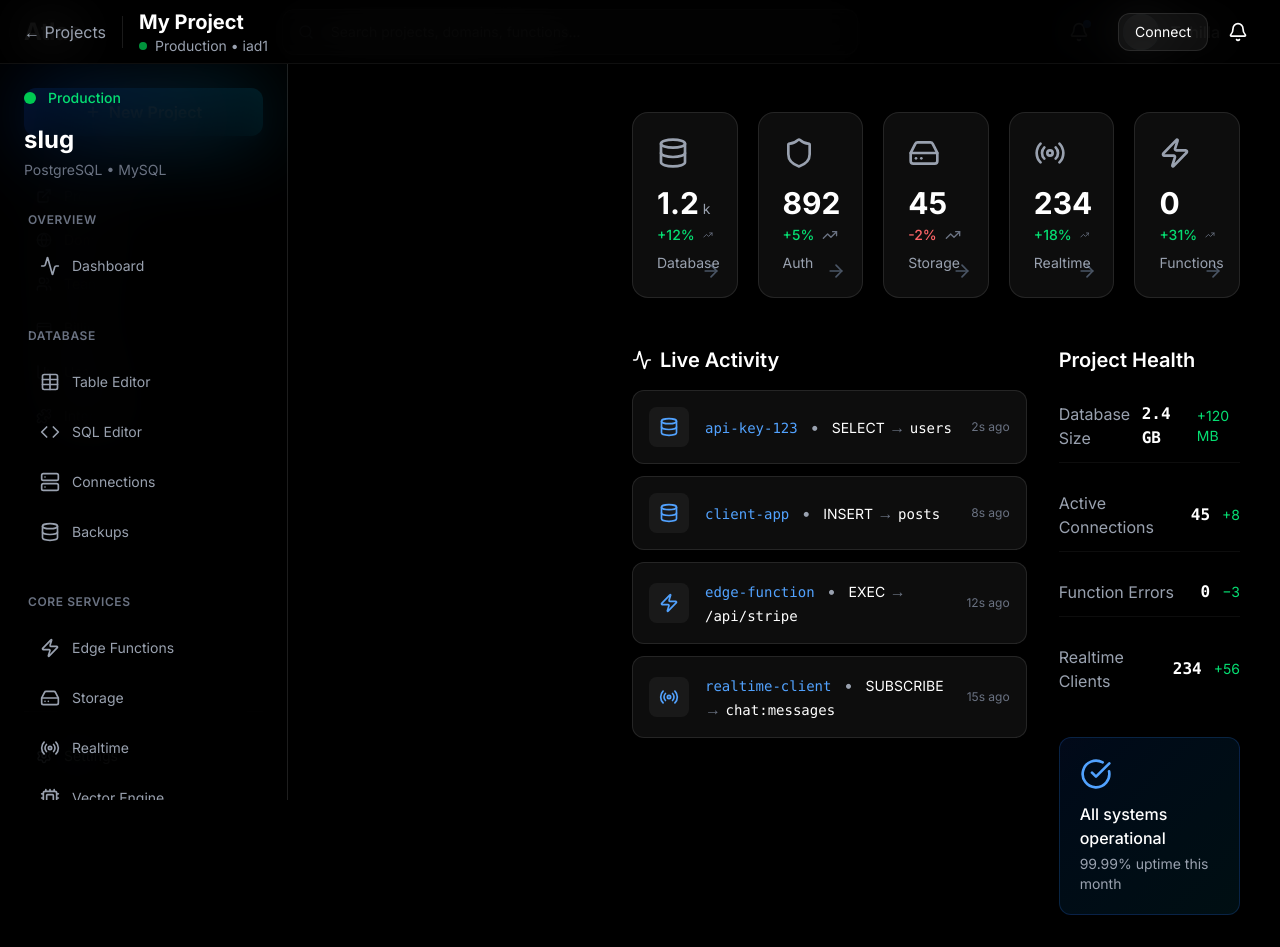
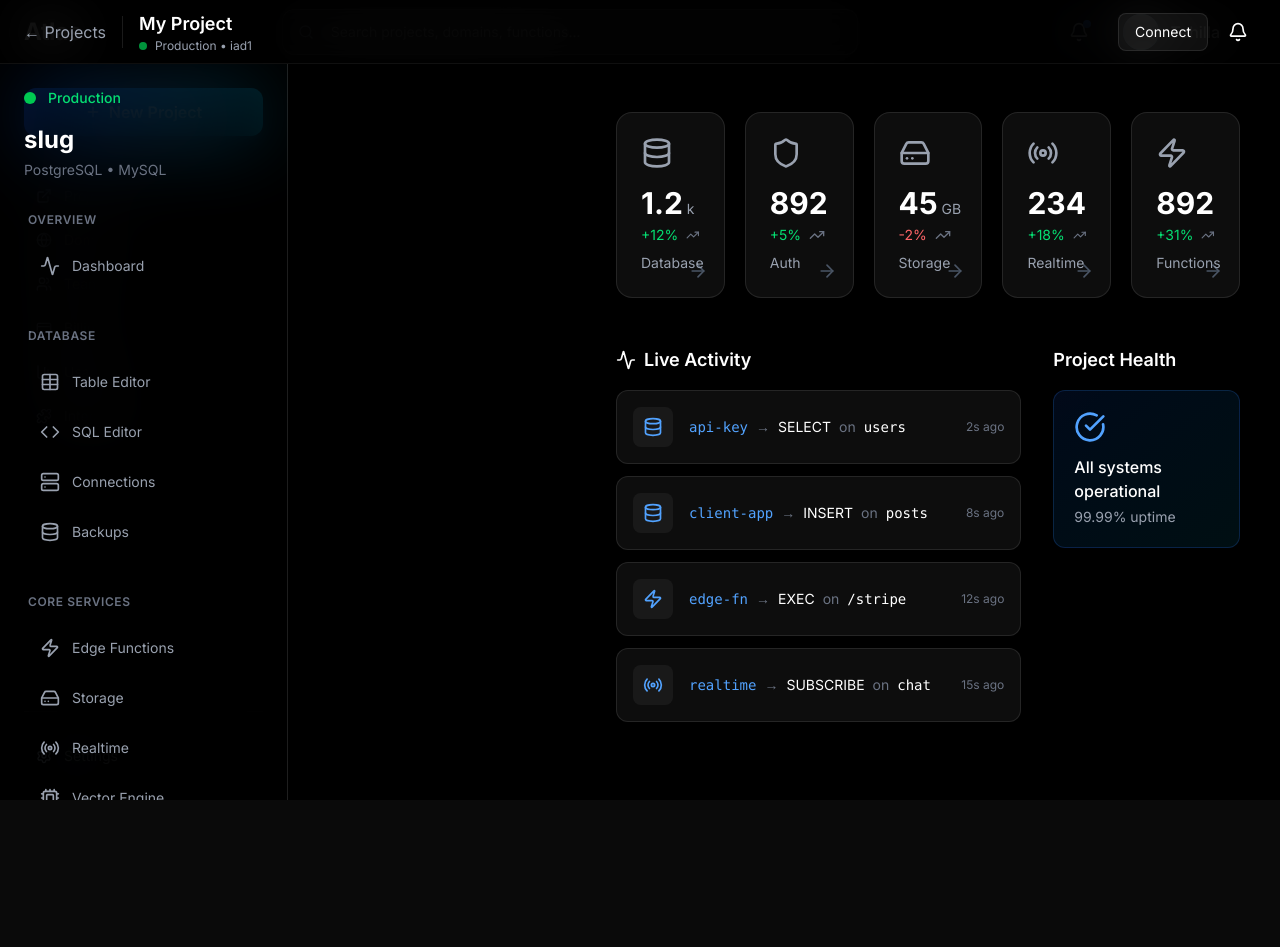
Before and after one commit to TEHILLA-22/atlas, a Next.js app: page /dashboard/project/slug/database in a window 1280 px wide. After the commit the page ends 800 px from the top, so only its background shows below. Built offline with nearby package versions, Linux system fonts and the light colour scheme; grey boxes are pictures that could not be loaded.

Commit message:
Refactor ProjectOverview component structure

```diff
--- a/src/app/dashboard/project/slug/database/page.tsx
+++ b/src/app/dashboard/project/slug/database/page.tsx
@@ -10,42 +10,74 @@ import {
   HardDrive,
   Radio,
   Zap,
-  Server,
-  BarChart3,
-  Clock,
   TrendingUp,
-  Users,
   ArrowRight,
   CheckCircle,
-  Bell
+  Bell,
 } from 'lucide-react';
 import { motion } from 'framer-motion';
 
-export default function ProjectOverview() {
-  const { slug } = useParams();
-  const projectName = slug?.toString().replace(/-/g, ' ').replace(/\b\w/g, l => l.toUpperCase()) || 'My Project';
+/* ---------------------------------------------
+ * Types
+ * ------------------------------------------- */
 
-  // Real-time stats (in prod: fetched via SSE or tRPC)
-  const stats = {
-    database: { requests: 1.2, unit: 'k', trend: '+12%' },
-    auth: { requests: 892, unit: '', trend: '+5%' },
-    storage: { requests: 45, unit: '', trend: '-2%' },
-    realtime: { requests: 234, unit: '', trend: '+18%' },
-    functions: { executions: 892, unit: '', trend: '+31%' },
+type ServiceKey =
+  | 'database'
+  | 'auth'
+  | 'storage'
+  | 'realtime'
+  | 'functions';
+
+type Metric = {
+  value: number;
+  unit: string;
+  trend: `+${number}%` | `-${number}%`;
 };
 
-  const quickLinks = [
-    { name: 'Database', icon: Database, href: 'database', color: 'from-blue-500 to-cyan-500' },
-    { name: 'Auth', icon: Shield, href: 'auth', color: 'from-emerald-500 to-teal-500' },
-    { name: 'Storage', icon: HardDrive, href: 'storage', color: 'from-purple-500 to-pink-500' },
-    { name: 'Realtime', icon: Radio, href: 'realtime', color: 'from-orange-500 to-red-500' },
-    { name: 'Functions', icon: Zap, href: 'functions', color: 'from-yellow-500 to-amber-500' },
+type ServiceLink = {
+  key: ServiceKey;
+  name: string;
+  href: ServiceKey;
+  icon: React.ElementType;
+  color: string;
+};
+
+/* ---------------------------------------------
+ * Static Data (MVP)
+ * ------------------------------------------- */
+
+const STATS: Record<ServiceKey, Metric> = {
+  database: { value: 1.2, unit: 'k', trend: '+12%' },
+  auth: { value: 892, unit: '', trend: '+5%' },
+  storage: { value: 45, unit: 'GB', trend: '-2%' },
+  realtime: { value: 234, unit: '', trend: '+18%' },
+  functions: { value: 892, unit: '', trend: '+31%' },
+};
+
+const SERVICES: ServiceLink[] = [
+  { key: 'database', name: 'Database', href: 'database', icon: Database, color: 'from-blue-500 to-cyan-500' },
+  { key: 'auth', name: 'Auth', href: 'auth', icon: Shield, color: 'from-emerald-500 to-teal-500' },
+  { key: 'storage', name: 'Storage', href: 'storage', icon: HardDrive, color: 'from-purple-500 to-pink-500' },
+  { key: 'realtime', name: 'Realtime', href: 'realtime', icon: Radio, color: 'from-orange-500 to-red-500' },
+  { key: 'functions', name: 'Functions', href: 'functions', icon: Zap, color: 'from-yellow-500 to-amber-500' },
 ];
+
+/* ---------------------------------------------
+ * Component
+ * ------------------------------------------- */
+
+export default function ProjectOverview() {
+  const { slug } = useParams<{ slug: string }>();
+
+  const projectName =
+    slug
+      ?.replace(/-/g, ' ')
+      .replace(/\b\w/g, (l) => l.toUpperCase()) ?? 'My Project';
 
   return (
     <div className="min-h-screen bg-black text-white">
-      {/* Fixed Header - Same as before */}
-      <header className="fixed top-0 left-0 right-0 h-16 bg-black/80 backdrop-blur-xl border-b border-white/5 z-50">
+      {/* Header */}
+      <header className="fixed inset-x-0 top-0 h-16 bg-black/80 backdrop-blur-xl border-b border-white/5 z-50">
         <div className="h-full px-6 flex items-center justify-between">
           <div className="flex items-center gap-4">
             <Link href="/dashboard" className="text-gray-400 hover:text-white transition">
@@ -53,8 +85,8 @@ export default function ProjectOverview() {
             </Link>
             <div className="h-8 w-px bg-white/10" />
             <div>
-              <h1 className="text-xl font-bold">{projectName}</h1>
-              <div className="flex items-center gap-2 text-sm text-gray-400">
+              <h1 className="text-lg font-semibold">{projectName}</h1>
+              <div className="flex items-center gap-2 text-xs text-gray-400">
                 <span className="w-2 h-2 bg-green-500 rounded-full animate-pulse" />
                 Production • iad1
               </div>
@@ -62,116 +94,119 @@ export default function ProjectOverview() {
           </div>
 
           <div className="flex items-center gap-3">
-            <button className="px-4 py-2 bg-white/5 border border-white/10 rounded-xl text-sm hover:border-white/20 transition">
+            <button className="px-4 py-2 bg-white/5 border border-white/10 rounded-lg text-sm hover:border-white/20">
               Connect
             </button>
-            <button className="p-2 hover:bg-white/5 rounded-lg transition">
+            <button className="p-2 hover:bg-white/5 rounded-lg">
               <Bell className="w-5 h-5" />
             </button>
           </div>
         </div>
       </header>
 
-      {/* Main Dashboard */}
-      <main className="pt-20 px-6 lg:px-10 lg:ml-4">
-        <div className="max-w-7xl mx-auto py-8">
+      {/* Main */}
+      <main className="pt-20 px-6 lg:px-10">
+        {/* IMPORTANT:
+           - no mx-auto
+           - content starts near sidebar like Supabase */}
+        <div className="max-w-none w-full py-8">
 
-          {/* Hero Stats Grid */}
-          <div className="grid grid-cols-2 md:grid-cols-3 lg:grid-cols-5 gap-5 mb-12">
-            {quickLinks.map((service) => (
+          {/* Metrics */}
+          <div className="grid grid-cols-2 md:grid-cols-3 xl:grid-cols-5 gap-5 mb-12">
+            {SERVICES.map((service) => {
+              const metric = STATS[service.key];
+
+              return (
                 <Link
-                key={service.name}
+                  key={service.key}
                   href={service.href}
-                className="group relative overflow-hidden bg-white/5 backdrop-blur-xl border border-white/10 rounded-2xl p-6 hover:border-white/20 transition-all duration-300"
+                  className="group relative bg-white/5 border border-white/10 rounded-2xl p-6 hover:border-white/20 transition"
                 >
-                <div className={`absolute inset-0 bg-gradient-to-br ${service.color} opacity-0 group-hover:opacity-10 transition-opacity`} />
+                  <div
+                    className={`absolute inset-0 bg-gradient-to-br ${service.color} opacity-0 group-hover:opacity-10 transition`}
+                  />
 
                   <div className="relative z-10">
-                  <service.icon className="w-8 h-8 mb-4 text-gray-400 group-hover:scale-110 transition-transform" />
-                  <div className="text-3xl font-bold mb-1">
-                    {stats[service.href as keyof typeof stats]?.requests || 0}
+                    <service.icon className="w-8 h-8 mb-4 text-gray-400 group-hover:scale-110 transition" />
+
+                    <div className="text-3xl font-bold">
+                      {metric.value}
                       <span className="text-sm font-normal text-gray-400 ml-1">
-                      {stats[service.href as keyof typeof stats]?.unit}
+                        {metric.unit}
                       </span>
                     </div>
-                  <div className="flex items-center gap-2 text-sm">
-                    <span className={`font-medium ${stats[service.href as keyof typeof stats]?.trend.startsWith('+') ? 'text-green-400' : 'text-red-400'}`}>
-                      {stats[service.href as keyof typeof stats]?.trend}
+
+                    <div className="flex items-center gap-2 text-sm mt-1">
+                      <span
+                        className={
+                          metric.trend.startsWith('+')
+                            ? 'text-green-400'
+                            : 'text-red-400'
+                        }
+                      >
+                        {metric.trend}
                       </span>
                       <TrendingUp className="w-4 h-4 text-gray-500" />
                     </div>
+
                     <p className="text-gray-400 text-sm mt-2">{service.name}</p>
                   </div>
 
-                <ArrowRight className="absolute bottom-4 right-4 w-5 h-5 text-gray-600 group-hover:text-white group-hover:translate-x-1 transition-all" />
+                  <ArrowRight className="absolute bottom-4 right-4 w-5 h-5 text-gray-600 group-hover:text-white group-hover:translate-x-1 transition" />
                 </Link>
-            ))}
+              );
+            })}
           </div>
 
-          {/* Live Activity Feed */}
-          <div className="grid lg:grid-cols-3 gap-8">
-            {/* Left: Recent Activity */}
-            <div className="lg:col-span-2">
-              <h2 className="text-xl font-semibold mb-4 flex items-center gap-2">
+          {/* Activity + Health */}
+          <div className="grid xl:grid-cols-3 gap-8">
+            {/* Activity */}
+            <div className="xl:col-span-2">
+              <h2 className="text-lg font-semibold mb-4 flex items-center gap-2">
                 <Activity className="w-5 h-5" />
                 Live Activity
               </h2>
+
               <div className="space-y-3">
                 {[
-                  { user: 'api-key-123', action: 'SELECT', target: 'users', time: '2s ago', icon: Database },
+                  { user: 'api-key', action: 'SELECT', target: 'users', time: '2s ago', icon: Database },
                   { user: 'client-app', action: 'INSERT', target: 'posts', time: '8s ago', icon: Database },
-                  { user: 'edge-function', action: 'EXEC', target: '/api/stripe', time: '12s ago', icon: Zap },
-                  { user: 'realtime-client', action: 'SUBSCRIBE', target: 'chat:messages', time: '15s ago', icon: Radio },
-                ].map((event, i) => (
+                  { user: 'edge-fn', action: 'EXEC', target: '/stripe', time: '12s ago', icon: Zap },
+                  { user: 'realtime', action: 'SUBSCRIBE', target: 'chat', time: '15s ago', icon: Radio },
+                ].map((e, i) => (
                   <motion.div
                     key={i}
-                    initial={{ opacity: 0, x: -20 }}
+                    initial={{ opacity: 0, x: -16 }}
                     animate={{ opacity: 1, x: 0 }}
-                    transition={{ delay: i * 0.1 }}
-                    className="flex items-center gap-4 p-4 bg-white/5 border border-white/10 rounded-xl hover:bg-white/8 transition"
+                    transition={{ delay: i * 0.08 }}
+                    className="flex items-center gap-4 p-4 bg-white/5 border border-white/10 rounded-xl"
                   >
                     <div className="w-10 h-10 rounded-lg bg-white/5 flex items-center justify-center">
-                      <event.icon  className="w-5 h-5 text-blue-400" />
+                      <e.icon className="w-5 h-5 text-blue-400" />
                     </div>
-                    <div className="flex-1">
-                      <code className="text-sm font-mono text-blue-400">{event.user}</code>
-                      <span className="text-gray-400 mx-2"> • </span>
-                      <span className="text-sm">{event.action}</span>
-                      <span className="text-gray-500"> → </span>
-                      <code className="text-sm font-mono">{event.target}</code>
+
+                    <div className="flex-1 text-sm">
+                      <code className="text-blue-400">{e.user}</code>
+                      <span className="mx-2 text-gray-500">→</span>
+                      <span>{e.action}</span>
+                      <span className="mx-2 text-gray-500">on</span>
+                      <code>{e.target}</code>
                     </div>
-                    <span className="text-xs text-gray-500">{event.time}</span>
+
+                    <span className="text-xs text-gray-500">{e.time}</span>
                   </motion.div>
                 ))}
               </div>
             </div>
 
-            {/* Right: Quick Stats */}
+            {/* Health */}
             <div>
-              <h2 className="text-xl font-semibold mb-4">Project Health</h2>
-              <div className="space-y-4">
-                {[
-                  { label: 'Database Size', value: '2.4 GB', change: '+120 MB', good: true },
-                  { label: 'Active Connections', value: '45', change: '+8', good: true },
-                  { label: 'Function Errors', value: '0', change: '−3', good: true },
-                  { label: 'Realtime Clients', value: '234', change: '+56', good: true },
-                ].map((item) => (
-                  <div key={item.label} className="flex items-center justify-between py-3 border-b border-white/5 last:border-0">
-                    <span className="text-gray-400">{item.label}</span>
-                    <div className="flex items-center gap-3">
-                      <span className="font-mono font-semibold">{item.value}</span>
-                      <span className={`text-sm ${item.good ? 'text-green-400' : 'text-red-400'}`}>
-                        {item.change}
-                      </span>
-                    </div>
-                  </div>
-                ))}
-              </div>
+              <h2 className="text-lg font-semibold mb-4">Project Health</h2>
 
-              <div className="mt-8 p-5 bg-gradient-to-br from-blue-600/10 to-cyan-600/10 border border-blue-500/20 rounded-xl">
+              <div className="p-5 bg-gradient-to-br from-blue-600/10 to-cyan-600/10 border border-blue-500/20 rounded-xl">
                 <CheckCircle className="w-8 h-8 text-blue-400 mb-3" />
                 <p className="font-medium">All systems operational</p>
-                <p className="text-sm text-gray-400 mt-1">99.99% uptime this month</p>
+                <p className="text-sm text-gray-400 mt-1">99.99% uptime</p>
               </div>
             </div>
           </div>
```
Lines whose indentation alone changed are shown as unchanged.
